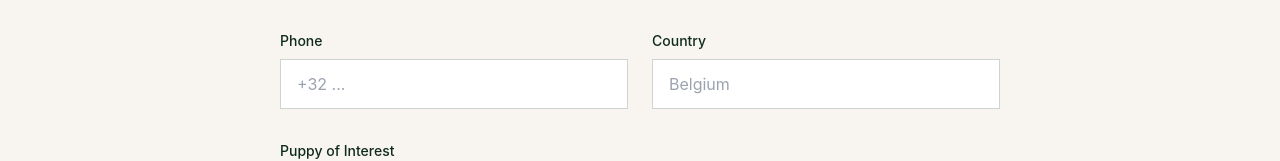
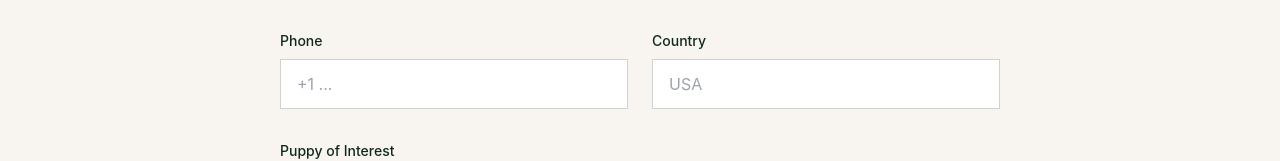
Before and after one commit to valdo-tech-pro/Belgian-malinoi, a Next.js app: page /contact in a window 1280 px wide. Shown: the part 483-644 px from the top of the page. Built offline with nearby package versions, Linux system fonts and the light colour scheme; no server answers.

Commit message:
Update ContactForm.tsx

```diff
--- a/src/app/contact/ContactForm.tsx
+++ b/src/app/contact/ContactForm.tsx
@@ -91,7 +91,7 @@ export function ContactForm() {
             type="tel"
             name="phone"
             className="w-full px-4 py-3 border border-forest/20 bg-white focus:outline-none focus:border-gold transition"
-            placeholder="+32 ..."
+            placeholder="+1 ..."
           />
         </div>
         <div>
@@ -100,7 +100,7 @@ export function ContactForm() {
             type="text"
             name="country"
             className="w-full px-4 py-3 border border-forest/20 bg-white focus:outline-none focus:border-gold transition"
-            placeholder="Belgium"
+            placeholder="USA"
           />
         </div>
       </div>
```
